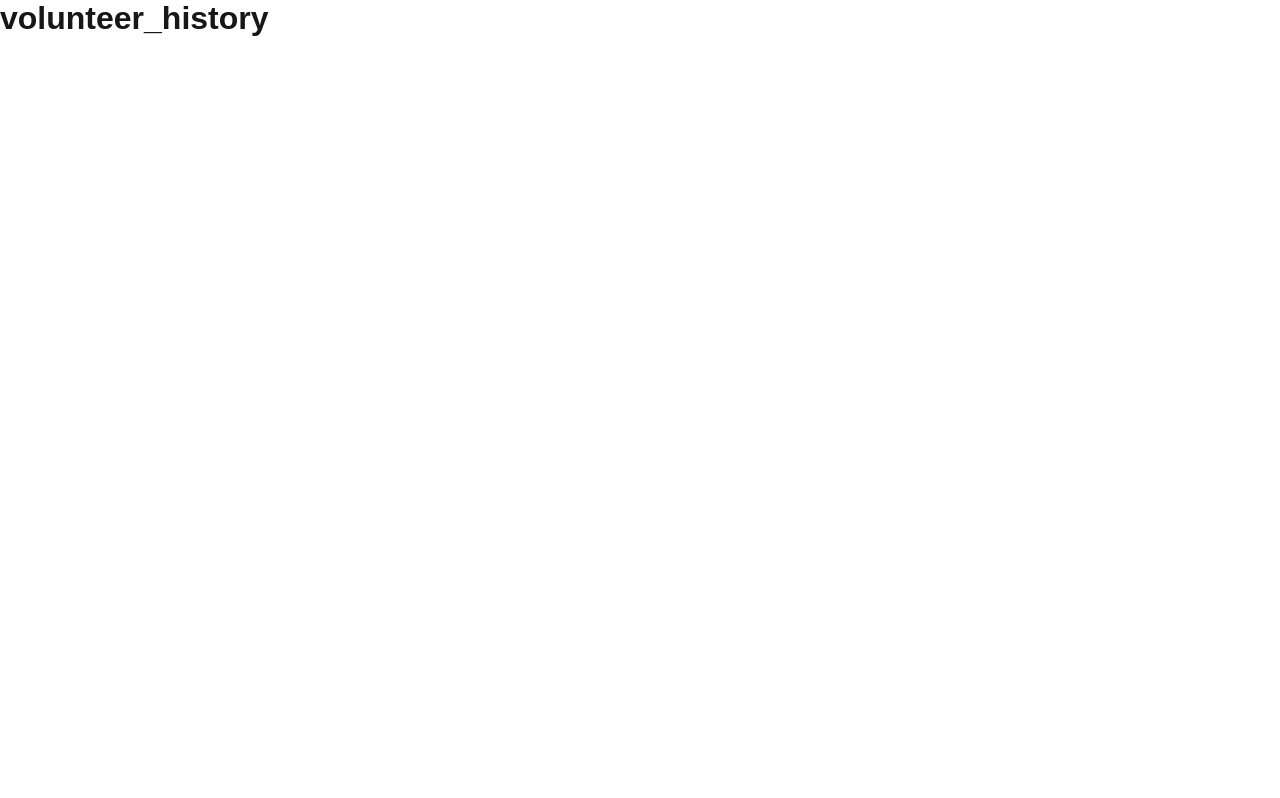
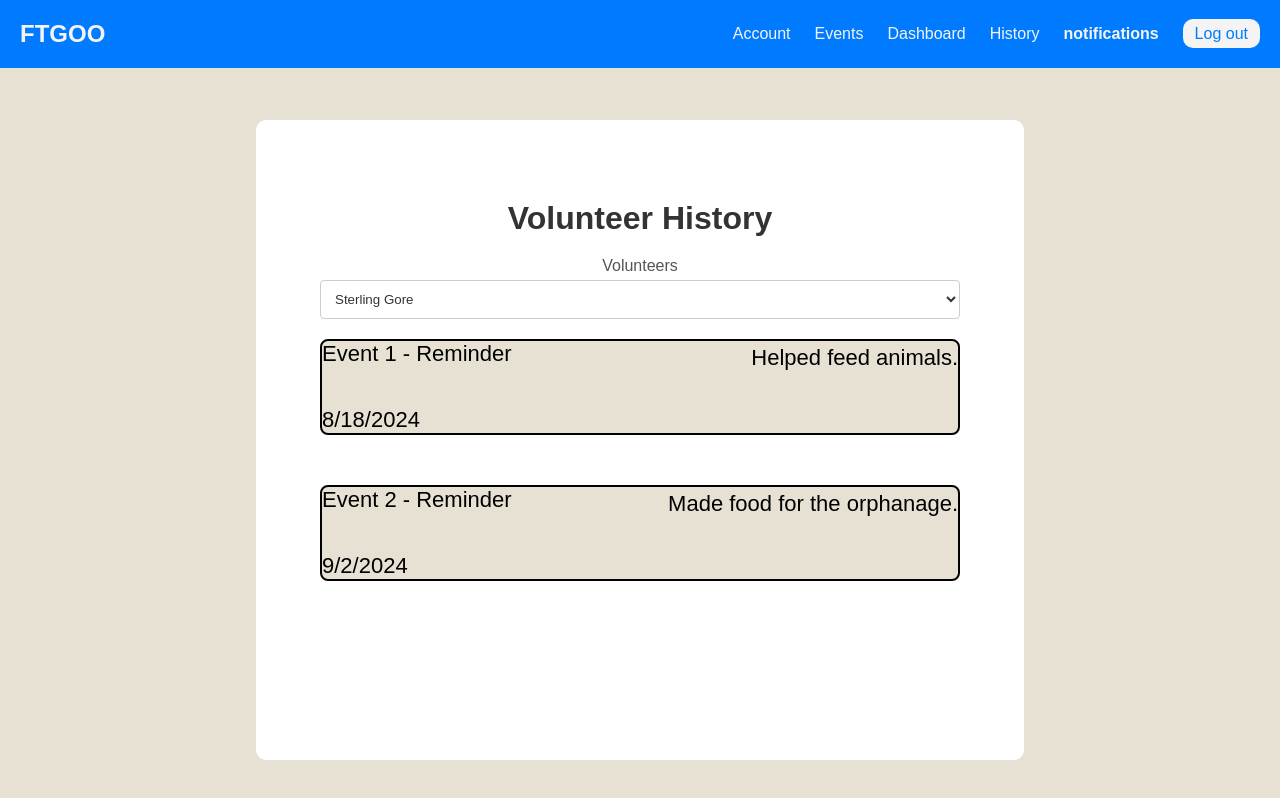
Before and after one commit to Sterling-Gore/COSC4353, a Next.js app in the folder ftgoo/: page /volunteer-history in a window 1280 px wide. Built offline with nearby package versions, Linux system fonts and the light colour scheme.

Commit message:
settup the volunteer history page drop down, and events for each person

```diff
--- a/ftgoo/pages/volunteer-history/index.js
+++ b/ftgoo/pages/volunteer-history/index.js
@@ -1,3 +1,208 @@
-export default function volunteer_history(){
-    return <h1> volunteer_history </h1>;
+import React from "react";
+import { useState } from "react";
+
+export default function VolunteerHistory() {
+  const [people, setPeople] = useState("SterlingGore");
+
+  const JorellPadilla = [
+    { eventNum: 1, time: "9/21/2024", eventStatus: "Helped the homeless." },
+    { eventNum: 2, time: "9/21/2024", eventStatus: "Cleaned the park." },
+    { eventNum: 3, time: "9/28/2024", eventStatus: "Took out the trash" },
+  ];
+  const SterlingGore = [
+    { eventNum: 1, time: "8/18/2024", eventStatus: "Helped feed animals." },
+    { eventNum: 2, time: "9/2/2024", eventStatus: "Made food for the orphanage." },
+  ];
+  const MeenakshiVinod = [
+    { eventNum: 1, time: "4/13/2024", eventStatus: "Helped the elderly with physical therapy." },
+    { eventNum: 2, time: "8/30/2024", eventStatus: "Hosted a painting class at a hospital." },
+  ];
+  const JasonYen = [
+    { eventNum: 1, time: "7/15/2024", eventStatus: "Donated blood and left kidney to MD Anderson." },
+  ];
+
+  // Determine which array of events to display based on the selected person
+  let selectedEvents = [];
+  if (people === "SterlingGore") {
+    selectedEvents = SterlingGore;
+  } else if (people === "JorellPadilla") {
+    selectedEvents = JorellPadilla;
+  } else if (people === "MeenakshiVinod") {
+    selectedEvents = MeenakshiVinod;
+  } else if (people === "JasonYen") {
+    selectedEvents = JasonYen;
+  }
+
+  return (
+    <div style={styles.container}>
+      {/* Navbar */}
+      <nav style={styles.navbar}>
+        <div style={styles.logo}>FTGOO</div>
+        <div style={styles.navLinks}>
+          <a href="./profile-management">Account</a>
+          <a href="./events">Events</a>
+          <a href="./dashboard">Dashboard</a>
+          <a href="./volunteer-history">History</a>
+          <span style={styles.navOnPage}>notifications</span>
+          <a href="./">
+            <span style={styles.navButton}>Log out</span>
+          </a>
+        </div>
+      </nav>
+
+      <div style={styles.notificationsContainer}>
+        <h1 style={styles.title}>Volunteer History</h1>
+        <div style={styles.row}>
+          <div style={styles.inputGroup}>
+            <label style={styles.label}>Volunteers</label>
+            <select
+              value={people}
+              onChange={(e) => setPeople(e.target.value)}
+              required
+              style={styles.input}
+            >
+              <option value="SterlingGore">Sterling Gore</option>
+              <option value="JorellPadilla">Jorell Padilla</option>
+              <option value="MeenakshiVinod">Meenakshi Vinod</option>
+              <option value="JasonYen">Jason Yen</option>
+            </select>
+          </div>
+
+          {selectedEvents.map((notification) => (
+            <div style={styles.eventContainer} key={notification.eventNum}>
+              <div style={styles.topLeftEventText}>Event {notification.eventNum} - Reminder</div>
+              <div style={styles.bottomLeftEventText}>{notification.time}</div>
+              <div style={styles.rightEventText}>{notification.eventStatus}</div>
+            </div>
+          ))}
+        </div>
+      </div>
+    </div>
+  );
 }
+
+const styles = {
+  container: {
+    display: "flex",
+    justifyContent: "center",
+    alignItems: "center",
+    backgroundColor: "#E6E1D3",
+    height: "100vh",
+  },
+  notificationsContainer: {
+    marginTop: "10vh",
+    width: "60%",
+    backgroundColor: "white",
+    height: "80vh",
+    display: "flex",
+    flexDirection: "column",
+    justifyContent: "flex-start",
+    padding: 80,
+    alignItems: "center",
+    textAlign: "center",
+    borderRadius: "10px",
+  },
+  row: {
+    display: "flex",
+    flexWrap: "wrap",
+    gap: "10px",
+    marginBottom: "20px",
+    minWidth: "50vw",
+  },
+  inputGroup: {
+    flex: "1 1 calc(50% - 10px)",
+    minWidth: "300px",
+    marginBottom: "10px",
+  },
+  input: {
+    width: "100%",
+    padding: "10px",
+    borderRadius: "4px",
+    border: "1px solid #ccc",
+    backgroundColor: "#fff",
+    color: "#333",
+    boxSizing: "border-box",
+  },
+  label: {
+    display: "block",
+    marginBottom: "5px",
+    color: "#555",
+  },
+  title: {
+    textAlign: "center",
+    marginBottom: "20px",
+    color: "#333",
+  },
+  eventContainer: {
+    marginBottom: "5vh",
+    width: "100%",
+    height: "12vh",
+    border: "2px solid black",
+    borderRadius: "8px",
+    display: "flex",
+    backgroundColor: "#E6E1D3",
+    alignItems: "flex-start",
+    position: "relative",
+  },
+  topLeftEventText: {
+    textAlign: "left",
+    color: "black",
+    fontSize: "22px",
+    position: "absolute",
+    top: 0,
+    left: 0,
+  },
+  bottomLeftEventText: {
+    textAlign: "left",
+    color: "black",
+    fontSize: "22px",
+    position: "absolute",
+    bottom: 0,
+    left: 0,
+  },
+  rightEventText: {
+    textAlign: "right",
+    color: "black",
+    fontSize: "22px",
+    position: "absolute",
+    top: 0,
+    right: 0,
+    maxWidth: "415px",
+    lineHeight: "1.5",
+  },
+
+  // NAVBAR
+  navbar: {
+    position: "absolute",
+    top: 0,
+    width: "100%",
+    display: "flex",
+    justifyContent: "space-between",
+    alignItems: "center",
+    padding: "20px",
+    backgroundColor: "#007BFF",
+    color: "#f4f4f4",
+    zIndex: 2,
+  },
+  logo: {
+    fontSize: "24px",
+    fontWeight: "bold",
+  },
+  navLinks: {
+    display: "flex",
+    alignItems: "center",
+    gap: "24px",
+  },
+  navButton: {
+    backgroundColor: "#f4f4f4",
+    textAlign: "center",
+    color: "#007BFF",
+    border: "none",
+    padding: "6px 12px",
+    borderRadius: "10px",
+    width: "15vw",
+  },
+  navOnPage: {
+    fontWeight: "bolder",
+  },
+};
```
